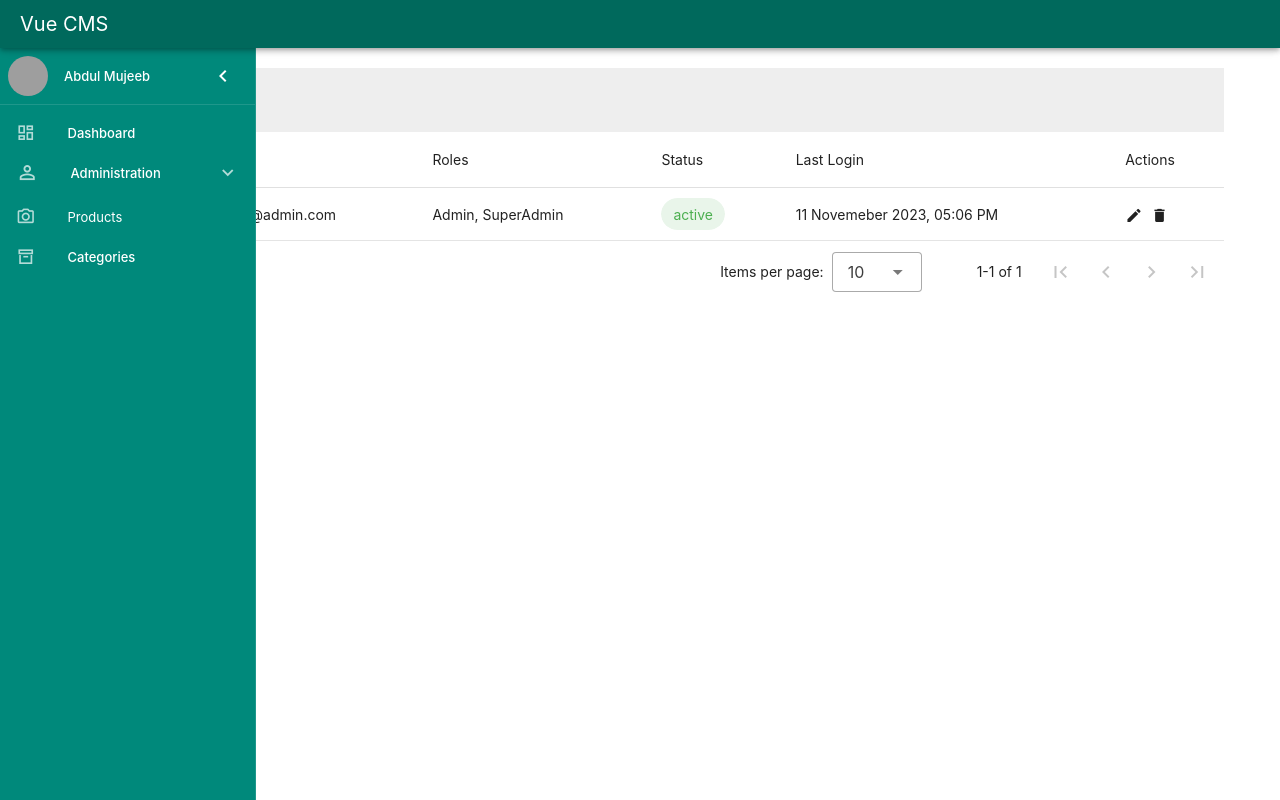
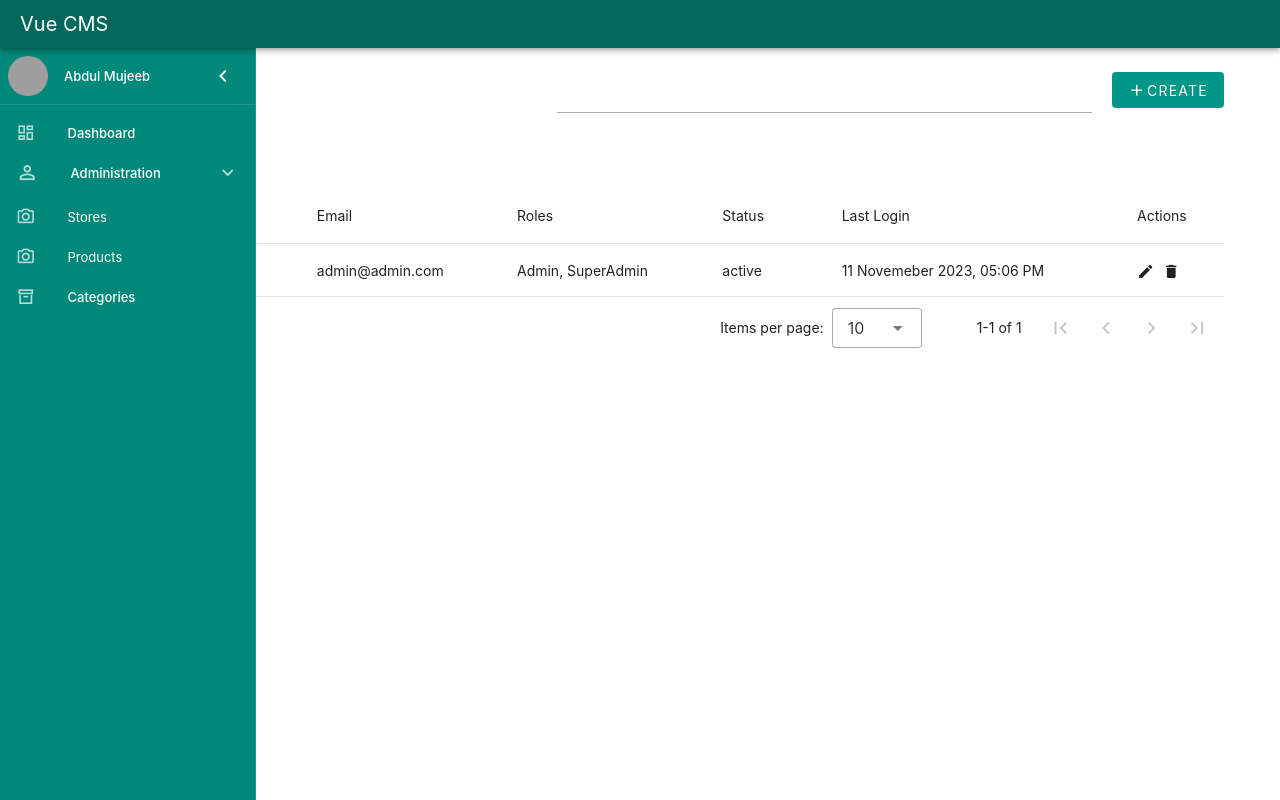
Before and after one commit to CodeMujeeb/VueCMS, a Vue app: page /users in a window 1280 px wide. Built offline with nearby package versions, Linux system fonts and the light colour scheme; grey boxes are pictures that could not be loaded.

Commit message:
Create Datatable component

```diff
--- a/src/App.vue
+++ b/src/App.vue
@@ -8,9 +8,7 @@ const layout = shallowRef();
 
 router.afterEach((to) => {
   layout.value = layouts[to.meta.layout];
-  console.log("to", to)
-  console.log("layouts", layouts[to.meta.layout])
-  console.log("layout", layout)
+
 });
 provide('app:layout', layout);
 </script>
--- a/src/components/Header.vue
+++ b/src/components/Header.vue
@@ -54,6 +54,12 @@ const rail = ref(false)
       </router-link>
       </v-list-group>
 
+      <router-link to="/stores" class="link">
+        <v-list-item prepend-icon="mdi mdi-camera-outline" value="Stores">
+        Stores
+        </v-list-item>
+      </router-link>
+
       <router-link to="/products" class="link">
         <v-list-item prepend-icon="mdi mdi-camera-outline" value="Products">
         Products
@@ -63,6 +69,7 @@ const rail = ref(false)
       <router-link to="/categories" class="link">
         <v-list-item prepend-icon="mdi mdi-archive-outline" title="Categories" value="Categories"></v-list-item>
       </router-link>
+
     </v-list>
   </v-navigation-drawer>
 </template>
--- /dev/null
+++ b/src/components/core/Datatable.vue
@@ -0,0 +1,109 @@
+<template>
+  <v-data-table :headers="headers" :items="records">
+    <template v-slot:top>
+      <v-toolbar flat class="toolbar-content">
+        <v-toolbar-title
+          ><div class="d-flex grow flex-wrap" style="padding: 15px 0 !important">
+            <div class="text-start mb-n6 sheet-success pa-5">
+              <i
+                aria-hidden="true"
+                class="v-icon notranslate mdi mdi-clipboard-text theme--dark"
+                style="font-size: 32px"
+              ></i>
+            </div>
+            <div class="card-title ml-4">
+              <div class="font-weight-light">{{ title }}</div>
+            </div>
+          </div></v-toolbar-title
+        >
+        <v-text-field
+          color="teal"
+          label="Search..."
+          variant="underlined"
+          single-line
+        ></v-text-field>
+
+        <router-link v-if="actions?.createUrl" :to="actions?.createUrl">
+          <v-btn color="teal" variant="flat" class="ml-5 mb-5">
+            <v-icon>mdi-plus</v-icon>Create</v-btn
+          >
+        </router-link>
+
+        <v-dialog v-model="dialogDelete" max-width="500px">
+          <v-card>
+            <v-card-title class="text-h5">Are you sure you want to delete this item?</v-card-title>
+            <v-card-actions>
+              <v-spacer></v-spacer>
+              <v-btn color="blue-darken-1" variant="text" @click="closeDelete">Cancel</v-btn>
+              <v-btn color="blue-darken-1" variant="text" @click="deleteItemConfirm">OK</v-btn>
+              <v-spacer></v-spacer>
+            </v-card-actions>
+          </v-card>
+        </v-dialog>
+      </v-toolbar>
+    </template>
+    <template v-slot:item.actions="{ item }">
+      <v-icon size="small" class="me-2" @click="editItem(item)"> mdi-pencil </v-icon>
+      <v-icon size="small" @click="deleteItem(item)"> mdi-delete </v-icon>
+    </template>
+    <template v-slot:no-data>
+      <p>No Data</p>
+    </template>
+  </v-data-table>
+</template>
+
+<script>
+export default {
+  props: ['headers', 'records', 'title', 'actions'],
+  data: () => ({
+    dialogDelete: false,
+    editedIndex: -1
+  }),
+
+  watch: {
+    dialogDelete(val) {
+      val || this.closeDelete()
+    }
+  },
+
+  methods: {
+    editItem(item) {
+      this.editedIndex = this.records.indexOf(item)
+    },
+
+    deleteItem(item) {
+      this.editedIndex = this.records.indexOf(item)
+      this.dialogDelete = true
+    },
+
+    deleteItemConfirm() {
+      this.records.splice(this.editedIndex, 1)
+      this.closeDelete()
+    },
+
+    closeDelete() {
+      this.dialogDelete = false
+      this.$nextTick(() => {
+        this.editedIndex = -1
+      })
+    }
+  }
+}
+</script>
+
+<style scoped>
+.v-toolbar-title div,
+.toolbar-content {
+  background-color: #fff;
+}
+.toolbar-content {
+  height: 120px;
+}
+.sheet-success {
+  background-color: #3d8a7b !important;
+  border-radius: 3px;
+}
+.sheet-success i {
+  color: #fff;
+}
+</style>
--- a/src/main.js
+++ b/src/main.js
@@ -2,6 +2,7 @@ import './assets/main.css'
 
 import { createApp } from 'vue'
 import App from './App.vue'
+import Datatable from './components/core/Datatable.vue'
 import router from './router'
 
 // Vuetify
@@ -27,6 +28,8 @@ const app = createApp(App)
 
 app.use(router)
 
+app.component('datatable', Datatable)
+
 app.use(vuetify)
 
 app.mount('#app')
--- a/src/router/ecommerce.js
+++ b/src/router/ecommerce.js
@@ -12,5 +12,11 @@ export default {
       meta: { layout: 'Admin' },
       component: () => import('../views/Ecommerce/CategoriesListingView.vue')
     },
+    {
+      path: '/stores',
+      name: 'stores',
+      meta: { layout: 'Admin' },
+      component: () => import('../views/Ecommerce/StoresListingView.vue')
+    },
   ]
 };
--- a/src/views/Ecommerce/ProductListingView.vue
+++ b/src/views/Ecommerce/ProductListingView.vue
@@ -1,3 +1,3 @@
 <template>
-      <h1>Products listing</h1>
-  </template>
+  <datatable></datatable>
+</template>
--- /dev/null
+++ b/src/views/Ecommerce/StoresListingView.vue
@@ -0,0 +1,9 @@
+<template>
+  <v-container>
+    <v-row>
+      <v-col class="">
+        Stores listing
+      </v-col>
+    </v-row>
+  </v-container>
+  </template>
--- a/src/views/UsersView.vue
+++ b/src/views/UsersView.vue
@@ -1,169 +1,66 @@
 <template>
-  <v-data-table
-    :headers="headers"
-    :items="desserts"
-    :sort-by="[{ key: 'name', order: 'asc' }]"
-  >
-
+  <datatable :title="'Users'" :headers="headers" :records="users" :actions="userActions">
+    <!-- <template v-slot:content>asdasdsd
       <template v-slot:item.status="{ value }">
         <v-chip :color="getColor(value)">
           {{ value }}
         </v-chip>
       </template>
-
-    <template v-slot:top>
-      <v-toolbar
-        flat
-      >
-        <v-toolbar-title>Users</v-toolbar-title>
-        <v-dialog v-model="dialogDelete" max-width="500px">
-          <v-card>
-            <v-card-title class="text-h5">Are you sure you want to delete this item?</v-card-title>
-            <v-card-actions>
-              <v-spacer></v-spacer>
-              <v-btn color="blue-darken-1" variant="text" @click="closeDelete">Cancel</v-btn>
-              <v-btn color="blue-darken-1" variant="text" @click="deleteItemConfirm">OK</v-btn>
-              <v-spacer></v-spacer>
-            </v-card-actions>
-          </v-card>
-        </v-dialog>
-      </v-toolbar>
-    </template>
-    <template v-slot:item.actions="{ item }">
-      <v-icon
-        size="small"
-        class="me-2"
-        @click="editItem(item)"
-      >
-        mdi-pencil
-      </v-icon>
-      <v-icon
-        size="small"
-        @click="deleteItem(item)"
-      >
-        mdi-delete
-      </v-icon>
-    </template>
-    <template v-slot:no-data>
-      <v-btn
-        color="primary"
-        @click="initialize"
-      >
-        Reset
-      </v-btn>
-    </template>
-  </v-data-table>
+    </template> -->
+  </datatable>
 </template>
 
 <script>
 export default {
   data: () => ({
-      dialogDelete: false,
+    users: [],
+    userActions: {
+      createUrl: '/users/create',
+      updateUrl: '/users/4/edit',
+    },
     headers: [
+      {
+        title: 'Id',
+        align: 'start',
+        sortable: false,
+        key: 'id'
+      },
       {
         title: 'Full Name',
         align: 'start',
-          sortable: false,
-          key: 'name',
+        key: 'name'
       },
       { title: 'Email', key: 'email' },
       { title: 'Roles', key: 'roles' },
       { title: 'Status', key: 'status' },
-        { title: 'Last Login', key: 'last_login' },
-        { title: 'Actions', key: 'actions', sortable:false }
-      ],
-      desserts: [],
-      editedIndex: -1,
-      editedItem: {
-        name: '',
-        calories: 0,
-        fat: 0,
-        carbs: 0,
-        protein: 0,
-      },
-      defaultItem: {
-        name: '',
-        calories: 0,
-        fat: 0,
-        carbs: 0,
-        protein: 0,
-      },
+      { title: 'Last Login', key: 'last_login', sortable: false },
+      { title: 'Actions', key: 'actions', sortable: false }
+    ]
   }),
 
-    computed: {
-      formTitle () {
-        return this.editedIndex === -1 ? 'New Item' : 'Edit User'
-      },
-    },
-
-    watch: {
-      dialogDelete (val) {
-        val || this.closeDelete()
-      },
-    },
-
-    created () {
+  created() {
     this.initialize()
   },
 
   methods: {
-      initialize () {
-        this.desserts = [
-          {
-            name: 'Admin',
-            roles: 'Admin, SuperAdmin',
-            email: 'admin@admin.com',
-            status: 'active',
-            last_login: '11 Novemeber 2023, 05:06 PM',
-          },
-        ]
-      },
-
-      editItem (item) {
-        this.editedIndex = this.desserts.indexOf(item)
-        this.editedItem = Object.assign({}, item)
-      },
-
-      getColor (status){
+    getColor(status) {
       if (status == 'active') return 'green'
       else if (status == 'inactive') return 'orange'
       else return 'red'
     },
 
-      deleteItem (item) {
-        this.editedIndex = this.desserts.indexOf(item)
-        this.editedItem = Object.assign({}, item)
-        this.dialogDelete = true
+    initialize() {
+      this.users = [
+        {
+          id: 43435,
+          name: 'Admin',
+          roles: 'Admin, SuperAdmin',
+          email: 'admin@admin.com',
+          status: 'active',
+          last_login: '11 Novemeber 2023, 05:06 PM'
         },
-
-      deleteItemConfirm () {
-        this.desserts.splice(this.editedIndex, 1)
-        this.closeDelete()
-      },
-
-      close () {
-        this.$nextTick(() => {
-          this.editedItem = Object.assign({}, this.defaultItem)
-          this.editedIndex = -1
-        })
-      },
-
-      closeDelete () {
-        this.dialogDelete = false
-        this.$nextTick(() => {
-          this.editedItem = Object.assign({}, this.defaultItem)
-          this.editedIndex = -1
-        })
-      },
-
-      save () {
-        if (this.editedIndex > -1) {
-          Object.assign(this.desserts[this.editedIndex], this.editedItem)
-        } else {
-          this.desserts.push(this.editedItem)
+      ]
     }
-        this.close()
-      },
-    },
+  }
 }
 </script>
```
Lines whose indentation alone changed are shown as unchanged.
